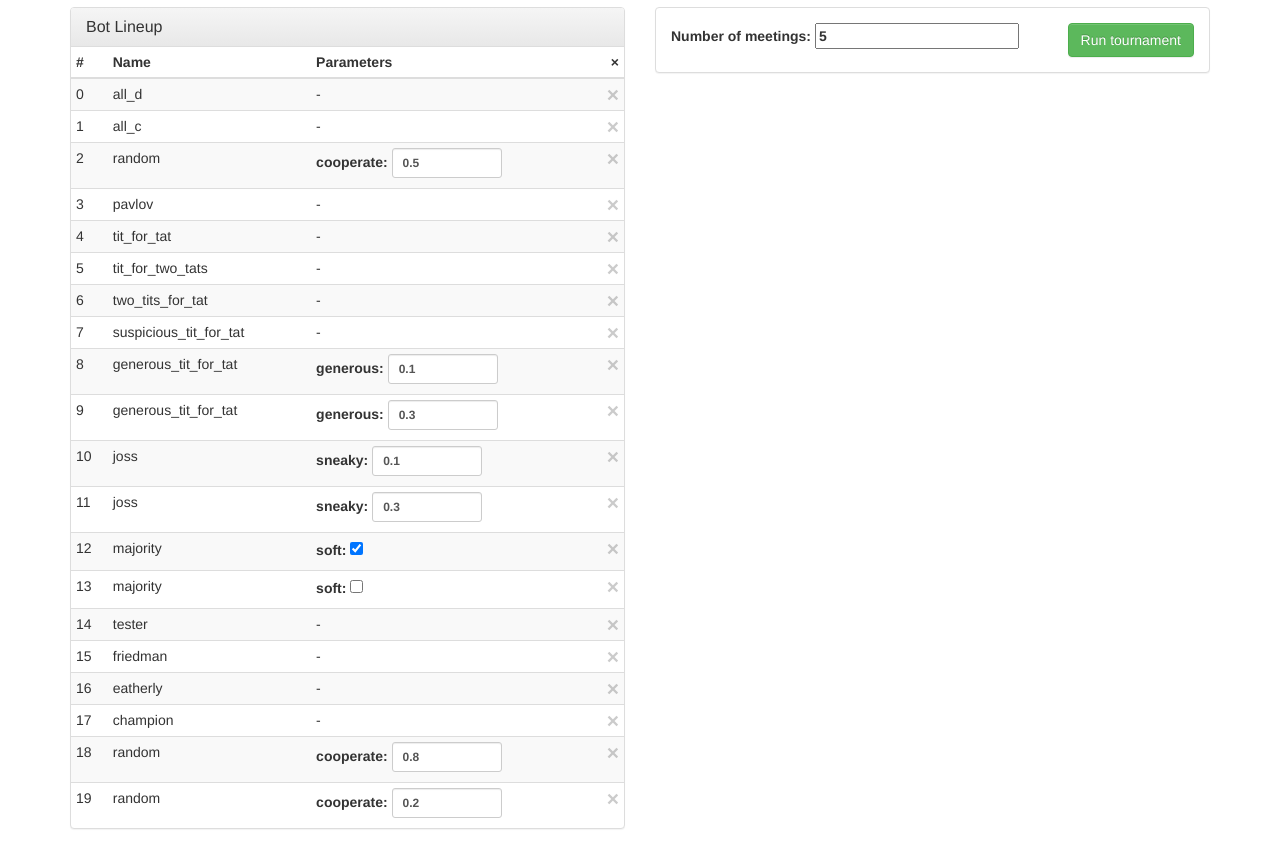
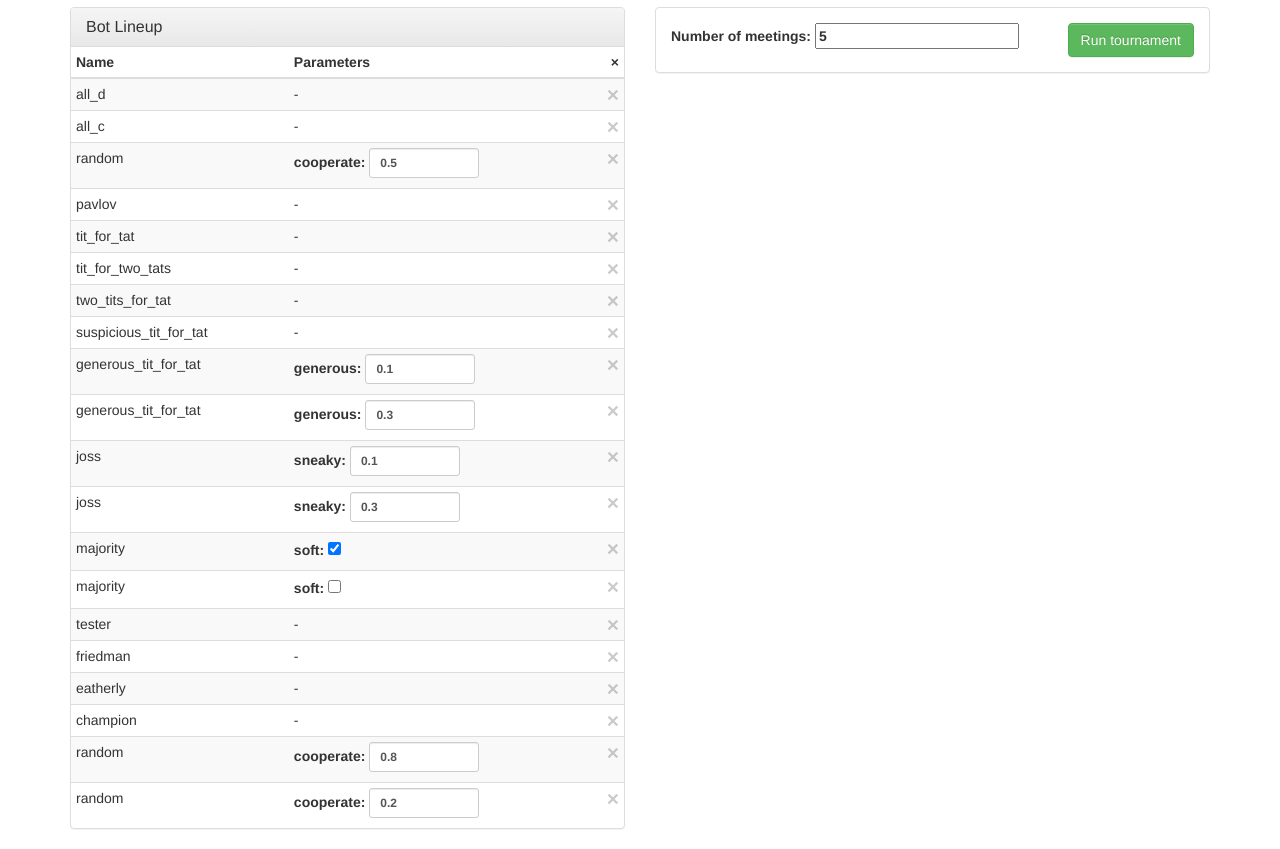
Before and after one commit to darobin/ipd-morality, a website with bundled scripts: page index.html in a window 1280 px wide. Shown: the part 56-905 px from the top of the page. Built offline with nearby package versions, Linux system fonts and the light colour scheme.

Commit message:
no index

```diff
--- a/index.html
+++ b/index.html
@@ -51,7 +51,6 @@
             <table class="table table-condensed table-striped" id="lineup">
               <thead>
                 <tr>
-                  <th>#</th>
                   <th>Name</th>
                   <th>Parameters</th>
                   <th style="text-align: right">&times;</th>
@@ -71,6 +70,18 @@
         </div>
       </div>
     </div>
+
+    <!--
+      XXX
+        - on run, save bot lineup
+        - extract bot lineup from table
+        - delete bot
+        - add bot (add a row with drop down, on change offer config and Ok, on Ok just make a normal row)
+        - on run, run the tournament, make the calculations (provide feedback, progress if possible)
+        - then render the results tables
+
+        - add a UI to do evolutionary stuff
+    -->
 
 
     <script src="/bower_components/jquery/dist/jquery.min.js"></script>
--- a/js/app.js
+++ b/js/app.js
@@ -53,9 +53,8 @@ function showTournament () {
     ;
     $tn.show();
     $tb.empty();
-    lineup.forEach(function (bot, idx) {
+    lineup.forEach(function (bot) {
         var $tr = $("<tr></tr>");
-        $("<td></td>").text(idx).appendTo($tr);
         $("<td></td>").text(bot.type).appendTo($tr);
         if (bot.params) {
             var botDef = window.bots[bot.type].configuration
```
